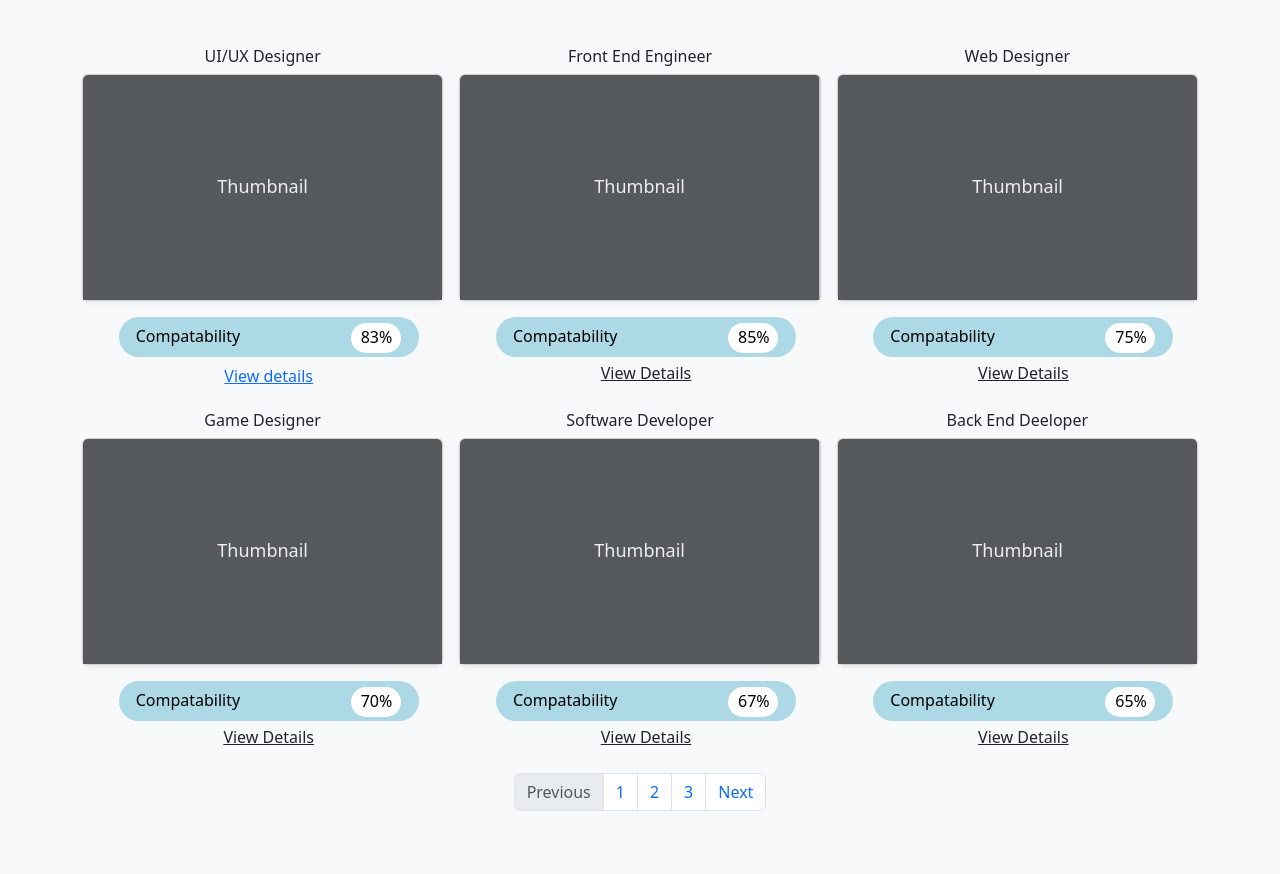
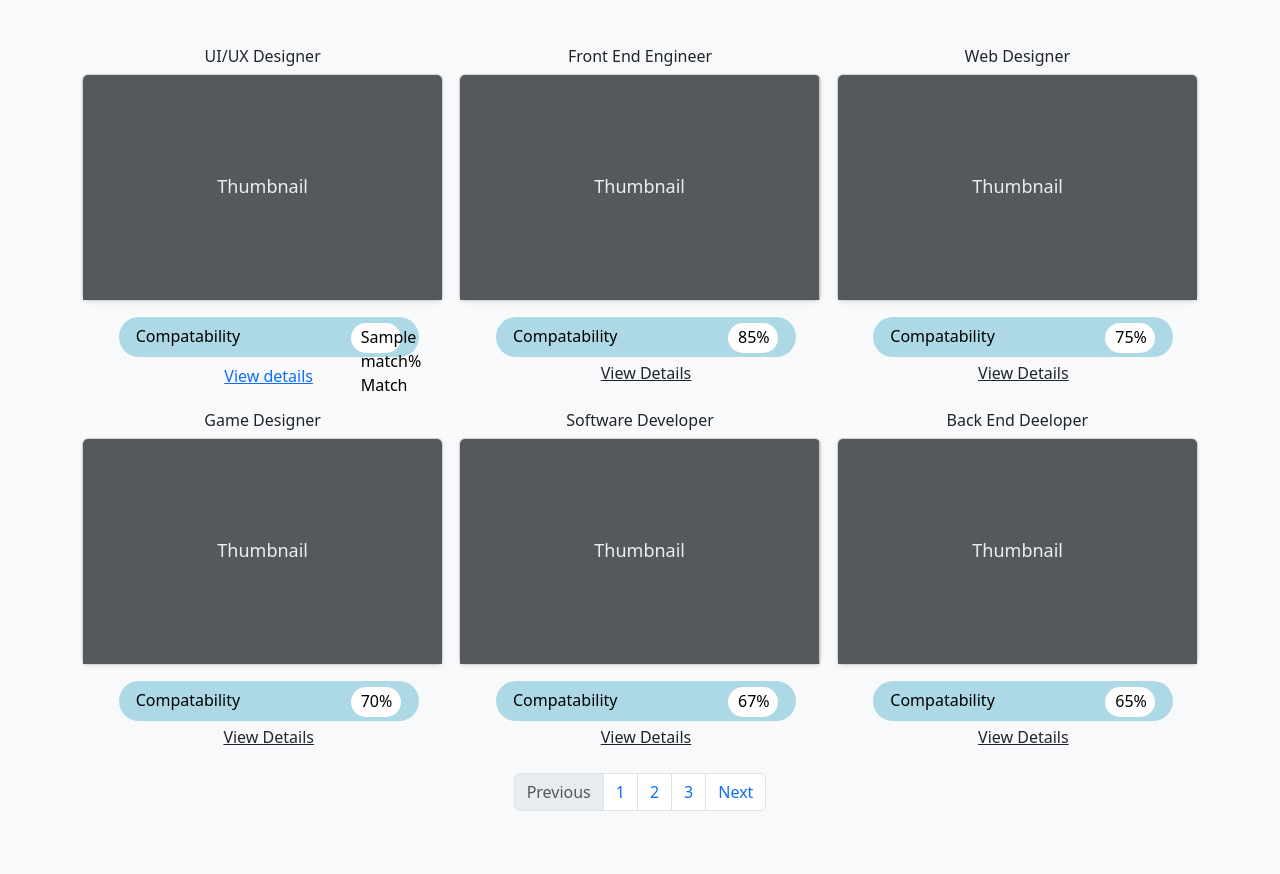
Before and after one commit to nehciyy/agile, a Flask app: template templates/homepage.html in a window 1280 px wide. Shown: the part 185-1059 px from the top of the page. Run offline with Flask 3, Linux system fonts and the light colour scheme; the template is opened without the code that fills it: most values are stand-ins (such as "Sample title", 1, 10 or a date in 2020).

Commit message:
test for job match compatability on homepage html
test for job match compatability on homepage html

```diff
--- a/templates/homepage.html
+++ b/templates/homepage.html
@@ -120,7 +120,7 @@
                                  </div>
                                 <div class="oval2">
                                     <div style = "position:relative; left:10px; top:2px; color: black;">
-                                        83%
+                                        {{ job['match'] }}% Match <!-- Include the match value here -->
                                      </div>
                                 </div>
                             </div>
```
